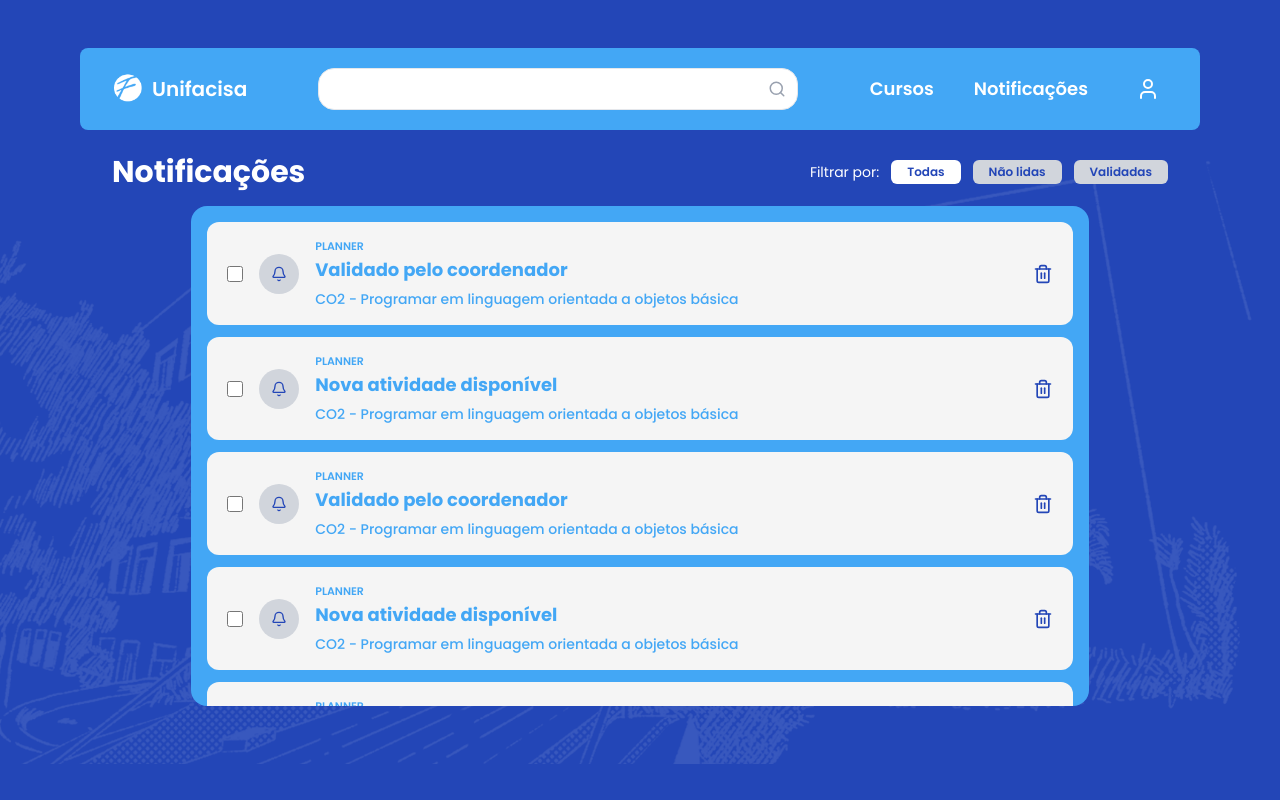
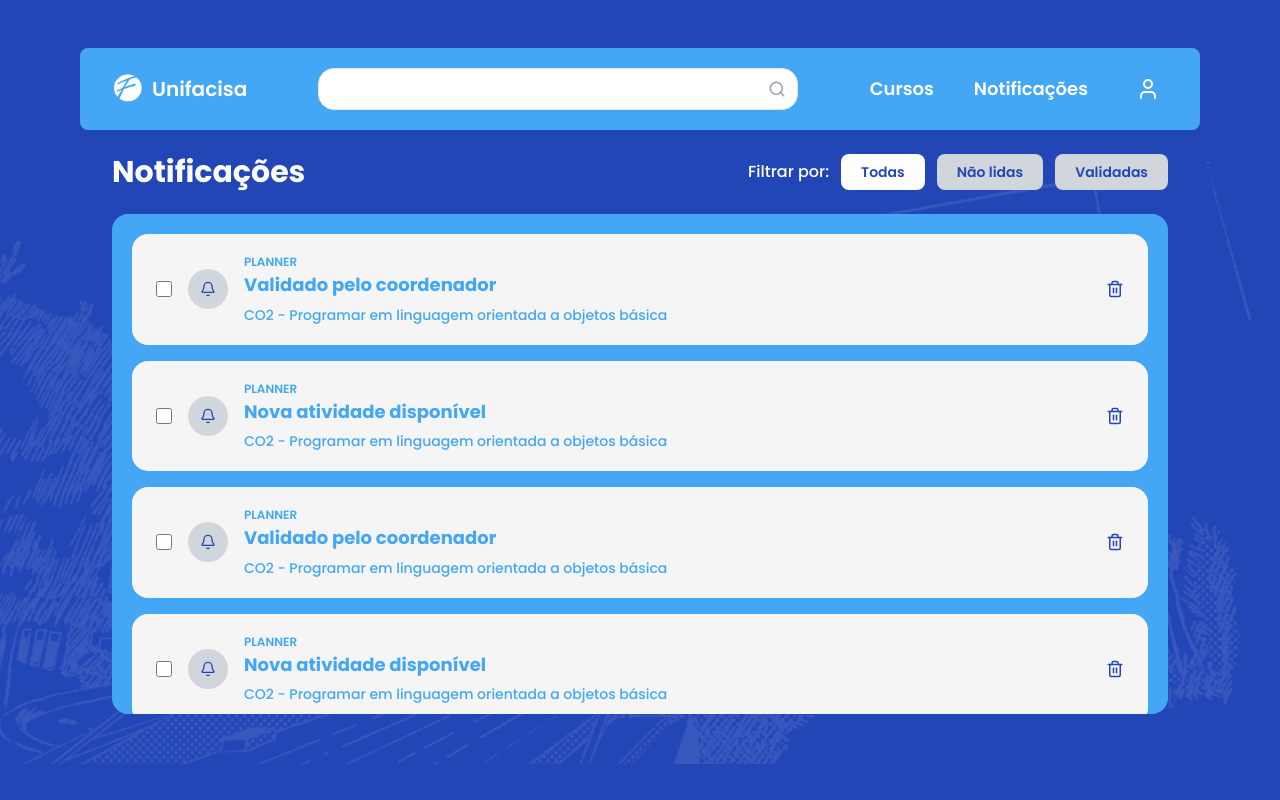
Before and after one commit to anadrv/portfolio-frontend, a React (Vite) app in the folder portfolio/: page /notifications in a window 1280 px wide. Built offline with nearby package versions, Linux system fonts and the light colour scheme.

Commit message:
ajeitando

```diff
--- a/portfolio/src/components/NotificationCardPage.jsx
+++ b/portfolio/src/components/NotificationCardPage.jsx
@@ -5,13 +5,13 @@ function NotificationCardPage({ item, onDelete }) {
     <div
       className="
         bg-background-white
-        rounded-xl
-        px-4 md:px-5
-        py-4
+        rounded-2xl
+        px-4 md:px-6
+        py-3 md:py-5
         flex
         items-center
         justify-between
-        gap-4
+        gap-3 md:gap-4
       "
     >
       <div className="flex items-center gap-3 md:gap-4 flex-1 min-w-0">
@@ -28,8 +28,8 @@ function NotificationCardPage({ item, onDelete }) {
 
         <div
           className="
-            w-9
-            h-9
+            w-8
+            h-8
             md:w-10
             md:h-10
             rounded-full
@@ -50,8 +50,7 @@ function NotificationCardPage({ item, onDelete }) {
           <span
             className="
               text-primary
-              text-[10px]
-              md:text-[11px]
+              text-[10px] md:text-xs
               font-semibold
               mb-1
             "
@@ -63,8 +62,7 @@ function NotificationCardPage({ item, onDelete }) {
             className="
               text-primary
               font-bold
-              text-sm
-              md:text-lg
+              text-sm md:text-lg
               leading-tight
             "
           >
@@ -74,10 +72,9 @@ function NotificationCardPage({ item, onDelete }) {
           <p
             className="
               text-primary
-              text-xs
-              md:text-sm
+              text-xs md:text-sm
               font-medium
-              mt-2
+              mt-1 md:mt-2
               break-words
             "
           >
@@ -95,7 +92,7 @@ function NotificationCardPage({ item, onDelete }) {
         "
       >
         <Trash2
-          size={20}
+          size={18}
           className="text-background"
         />
       </button>
--- a/portfolio/src/pages/Notifications/Notifications.jsx
+++ b/portfolio/src/pages/Notifications/Notifications.jsx
@@ -87,14 +87,14 @@ function Notifications() {
 
   return (
     <Layout>
-      <div className="px-4 md:px-8 pt-6">
-        <div className="flex flex-col md:flex-row md:items-center md:justify-between gap-4 mb-4">
-          <h1 className="text-text text-2xl md:text-3xl font-bold">
+      <div className="px-4 md:px-8 pt-6 pb-6">
+        <div className="flex flex-col lg:flex-row lg:items-center lg:justify-between gap-5 mb-6">
+          <h1 className="text-text text-3xl font-bold">
             Notificações
           </h1>
 
-          <div className="flex flex-wrap items-center gap-2 md:gap-3">
-            <span className="text-text text-sm">
+          <div className="flex flex-wrap items-center gap-3">
+            <span className="text-text text-base font-medium">
               Filtrar por:
             </span>
 
@@ -104,10 +104,10 @@ function Notifications() {
                   key={item}
                   onClick={() => setFilter(item)}
                   className={`
-                    px-3 md:px-4
-                    py-1
-                    rounded-md
-                    text-xs
+                    px-5
+                    py-2
+                    rounded-lg
+                    text-sm
                     font-semibold
                     transition
                     ${
@@ -128,16 +128,13 @@ function Notifications() {
           className="
             bg-primary
             rounded-2xl
-            p-3 md:p-4
+            p-5
             flex
             flex-col
-            gap-3
-            h-[420px]
-            md:h-[500px]
+            gap-4
+            max-h-[500px]
             overflow-y-auto
             w-full
-            md:w-[85%]
-            mx-auto
           "
         >
           {filteredNotifications.map((item) => (
```
